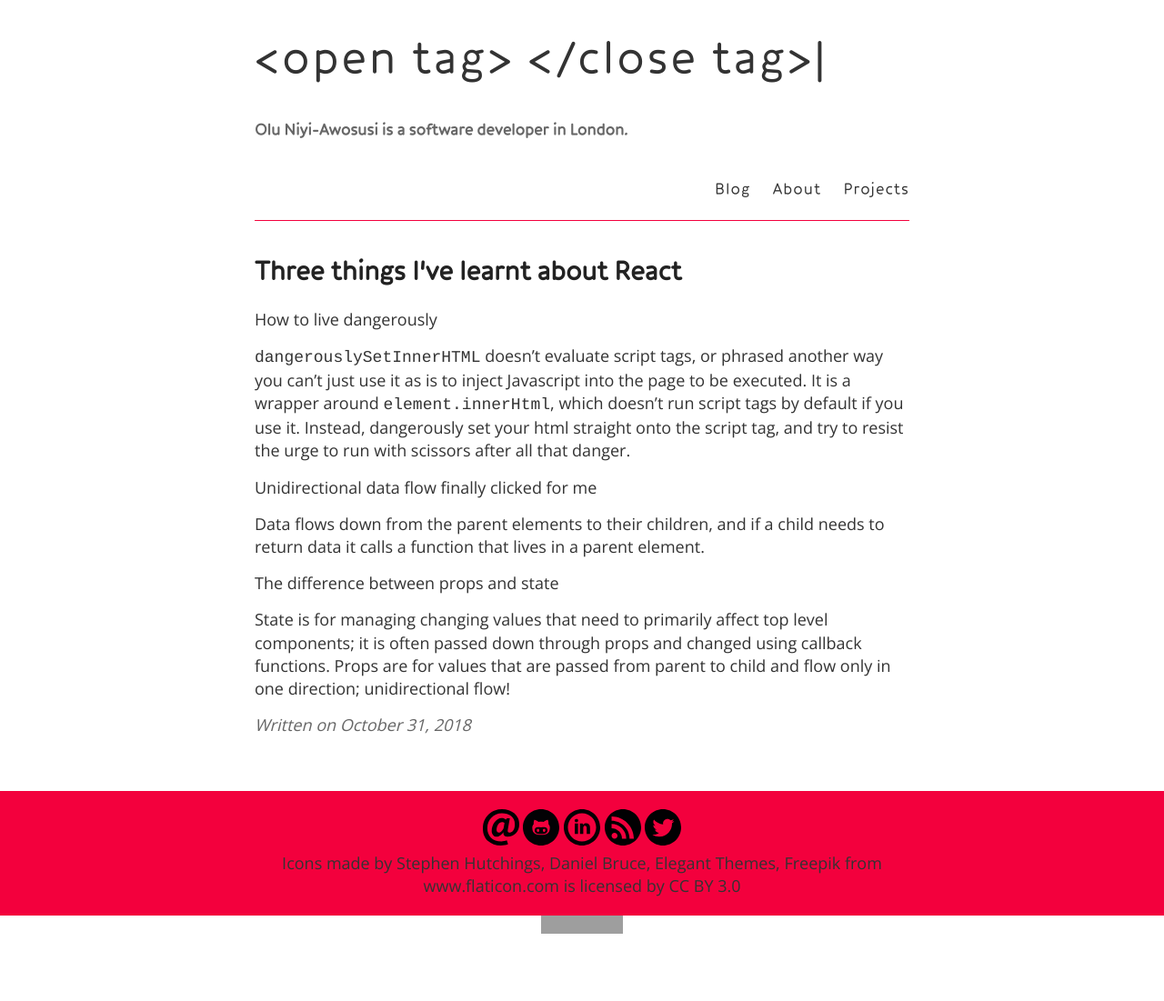
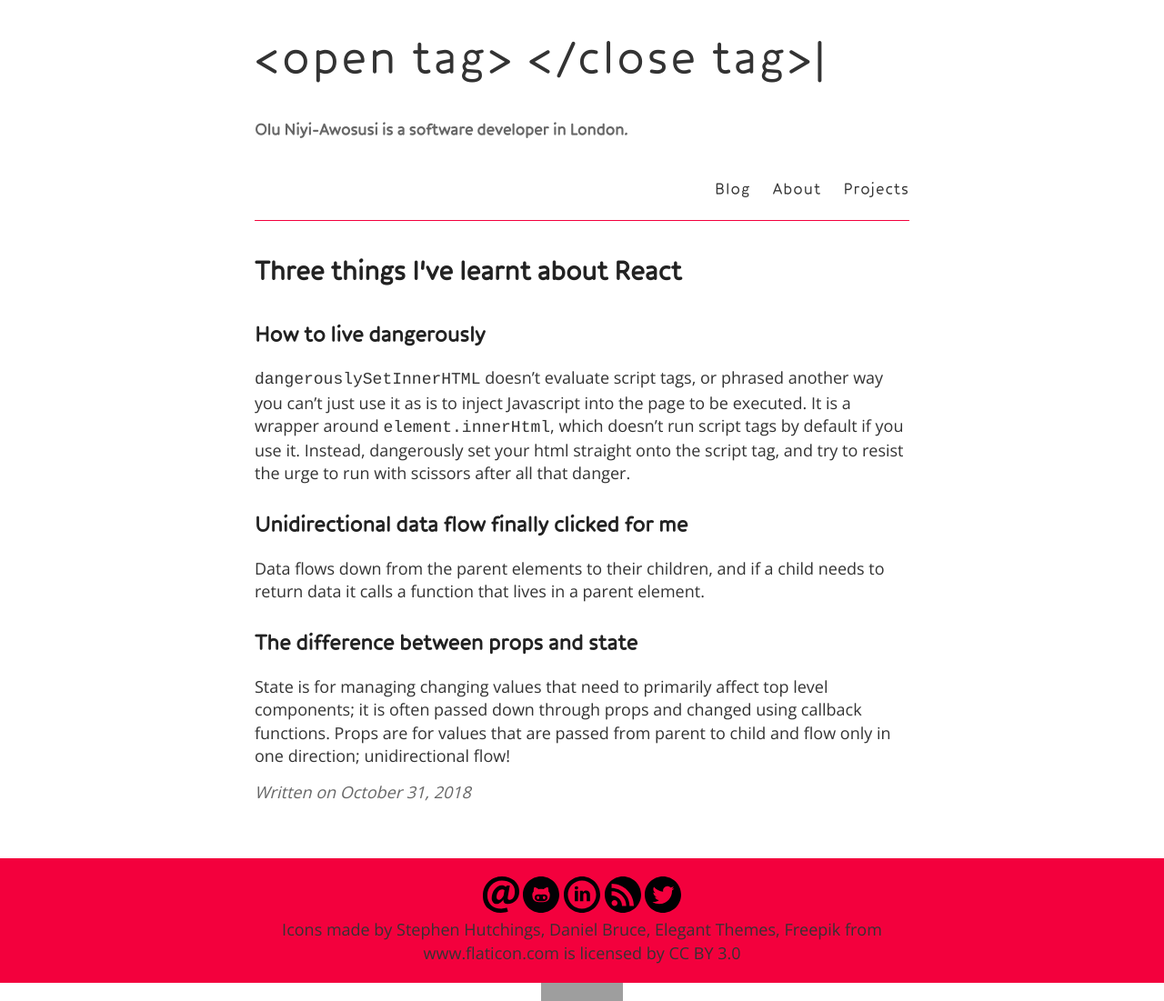
Before and after one commit to oluoluoxenfree/oluoluoxenfree.github.io, a Jekyll site: the page built from _posts/2018-10-31-three-things-i-now-know-about-react.md, in a window 1280 px wide. Shown: the whole page at 91% size. Built offline with Jekyll 4.4.1, drawn with Linux system fonts in a browser that asks for light colours; nearby versions of some CDN libraries; comment, search, counter and statistics services are not loaded; before the commit the page ends 1027 px from its top, so only the background shows below that; grey boxes are pictures that could not be loaded.

Commit message:
h2s for days

```diff
--- a/_posts/2018-10-31-three-things-i-now-know-about-react.md
+++ b/_posts/2018-10-31-three-things-i-now-know-about-react.md
@@ -3,14 +3,14 @@ layout: post
 title: Three things I've learnt about React
 ---
 
-How to live dangerously
+## How to live dangerously
 
 `dangerouslySetInnerHTML` doesn't evaluate script tags, or phrased another way you can't just use it as is to inject Javascript into the page to be executed. It is a wrapper around `element.innerHtml`,  which doesn’t run script tags by default if you use it. Instead, dangerously set your html straight onto the script tag, and try to resist the urge to run with scissors after all that danger.
 
-Unidirectional data flow finally clicked for me
+## Unidirectional data flow finally clicked for me
 
 Data flows down from the parent elements to their children, and if a child needs to return data it calls a function that lives in a parent element.
 
-The difference between props and state
+## The difference between props and state
 
 State is for managing changing values that need to primarily affect top level components; it is often passed down through props and changed using callback functions. Props are for values that are passed from parent to child and flow only in one direction; unidirectional flow!
```
